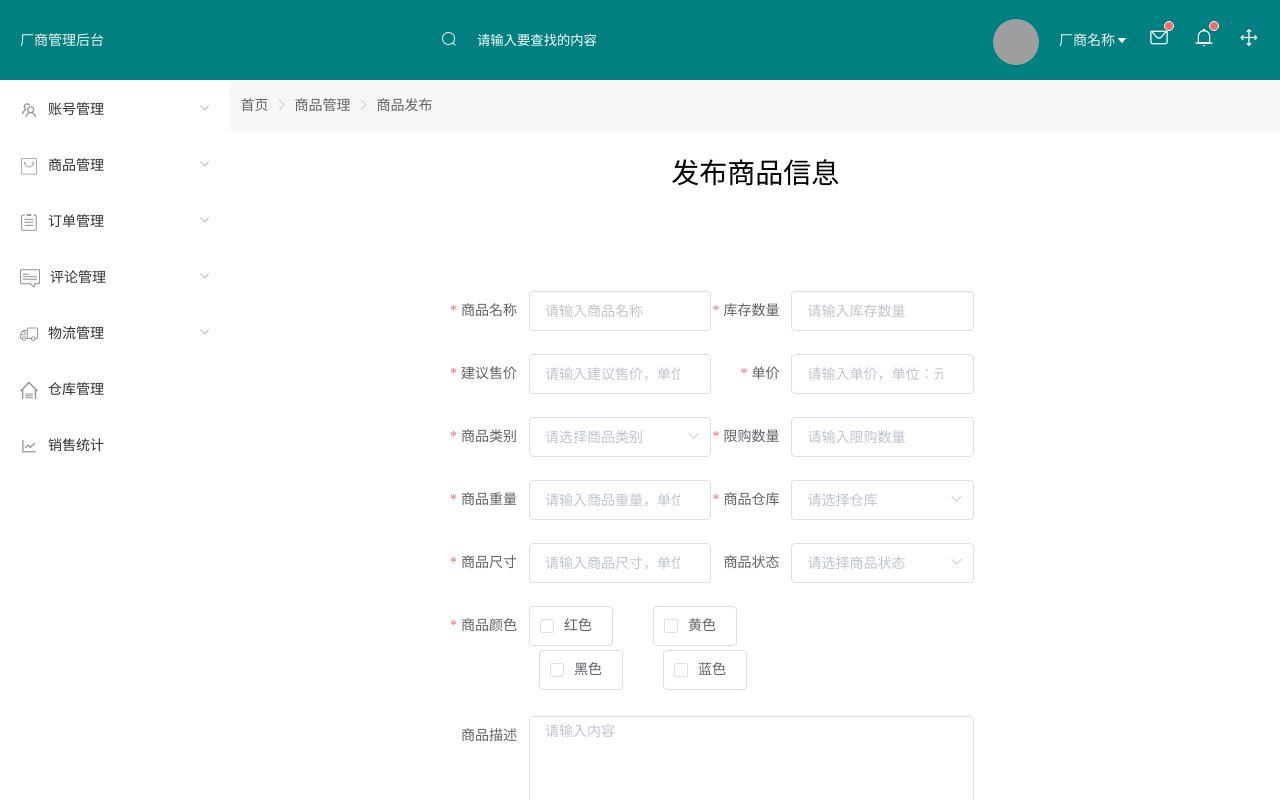
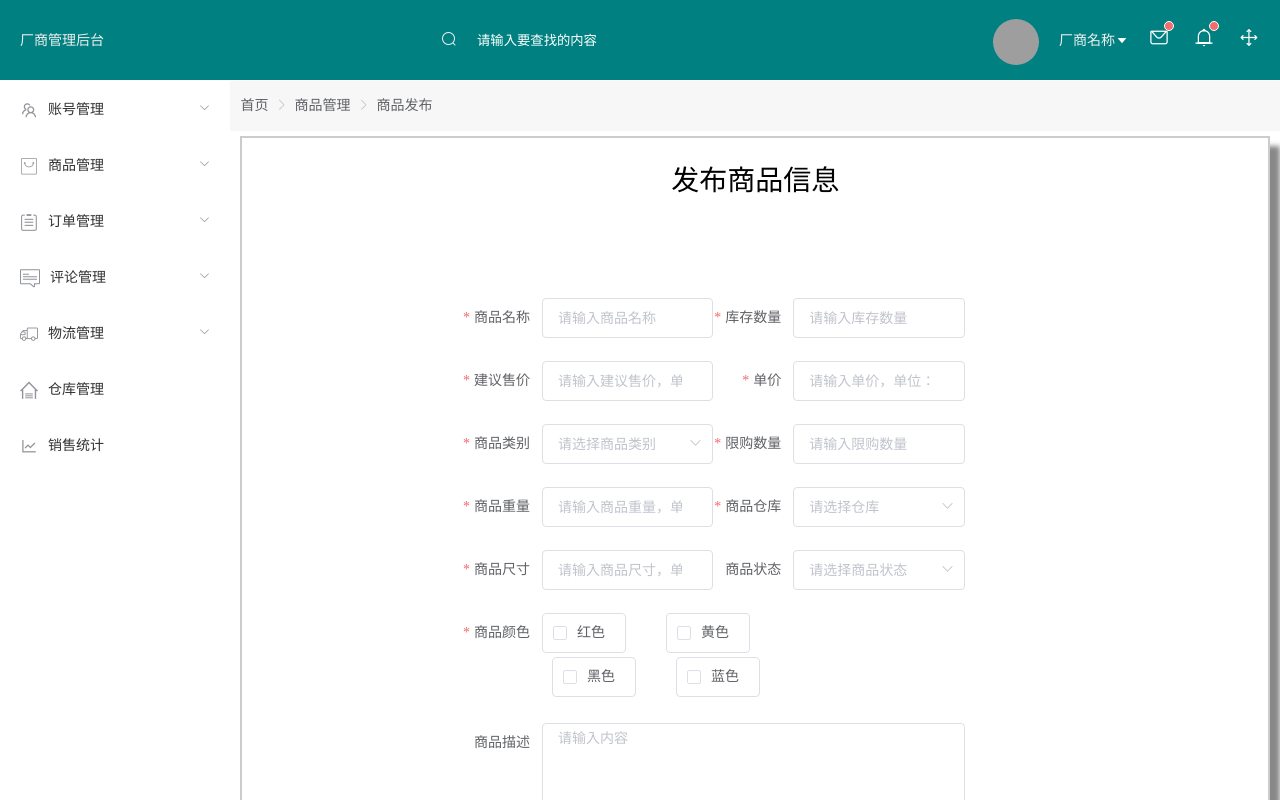
Before and after one commit to Shaun-Zhang0/mbc_mall, a Vue app: page /release_product in a window 1280 px wide. Shown: the top 800 px of the page. Built offline with nearby package versions, Linux system fonts and the light colour scheme; grey boxes are pictures that could not be loaded.

Commit message:
Update release_product.vue

```diff
--- a/src/components/brand/product/release_product.vue
+++ b/src/components/brand/product/release_product.vue
@@ -1,13 +1,13 @@
 /*
  * @Author: Shaun.Zhang
  * @Date: 2019-01-25 16:41:16
- * @Last Modified by:   Shaun.Zhang
- * @Last Modified time: 2019-01-25 16:41:16
+ * @Last Modified by: Shaun.Zhang
+ * @Last Modified time: 2019-02-12 18:31:19
  */
 
 <template>
     <div id="abc" style="width: 100%;height:100%;">
-        <div style="height: 50px;background-color: hsla(0, 0%, 70%, 0.1);padding-left: 10px;">
+        <div class="breadcrumb">
             <el-breadcrumb separator-class="el-icon-arrow-right" style="line-height:50px;">
                 <el-breadcrumb-item>首页</el-breadcrumb-item>
                 <el-breadcrumb-item>商品管理</el-breadcrumb-item>
@@ -15,10 +15,9 @@
             </el-breadcrumb>
         </div>
 
-        <div class="border">
-            <el-row style="font-size: 28px;text-align: center;  margin-bottom: 100px;margin-top: 20px;">发布商品信息</el-row>
+        <div class="order_border">
+            <el-row class="form_title">发布商品信息</el-row>
             <el-form ref="form" :model="form" label-width="80px" class="demo-ruleForm">
-
                 <el-row>
                     <el-col :span="6" :offset="5">
                         <el-form-item label="商品名称" prop="name" :rules="[{ required: true, message: '商品名称不能为空'}]">
@@ -147,6 +146,24 @@
         </div>
     </div>
 </template>
+<style scoped>
+.order_border {
+  border: 2px solid #ccc;
+  padding-left: 10px;
+  padding-right:10px;
+  margin-left: 10px;
+  margin-right: 10px;
+  margin-top: 5px;
+  -moz-box-shadow: 5px 5px 5px #888888;
+  box-shadow: 10px 10px 5px #888888;
+}
+.form_title{
+  font-size: 28px;
+  text-align: center;
+  margin-bottom: 100px;
+  margin-top: 20px;
+}
+</style>
 
 <script>
 export default {
```
